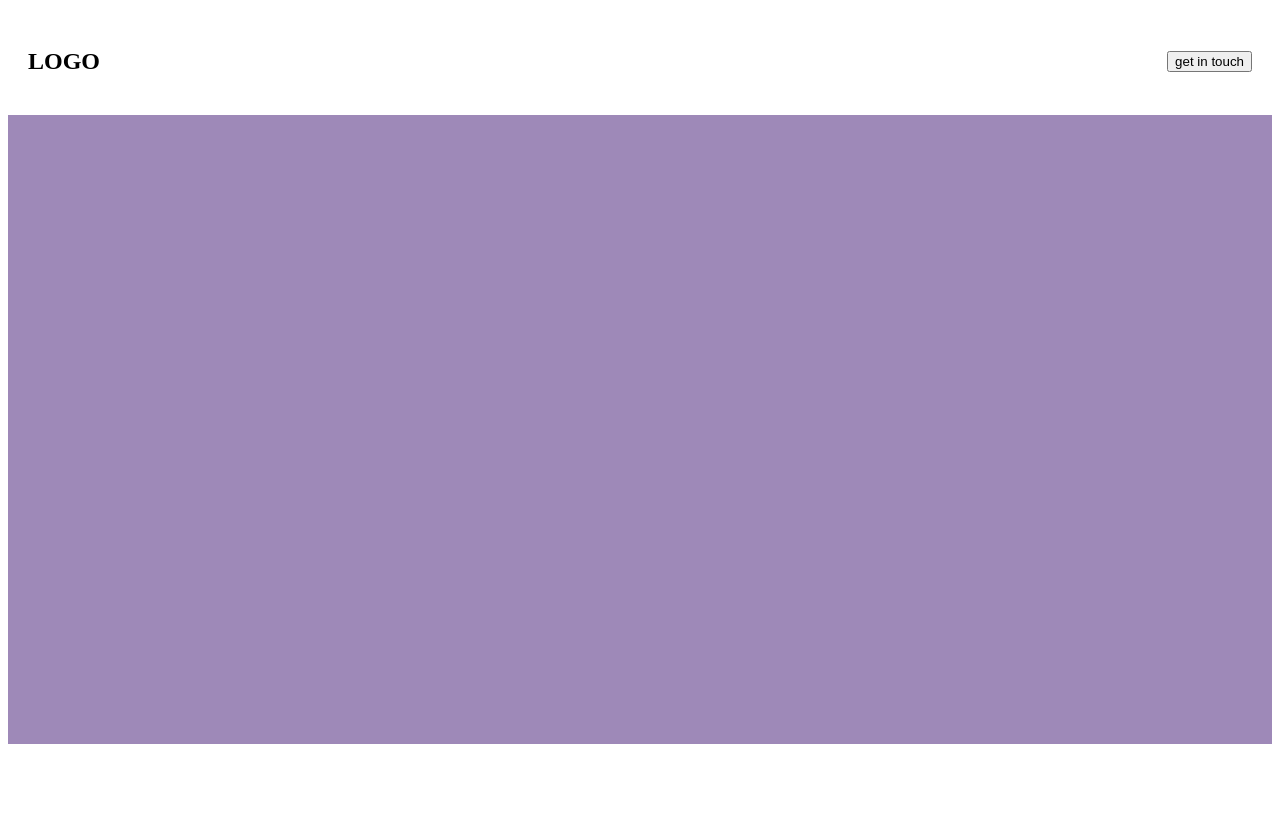
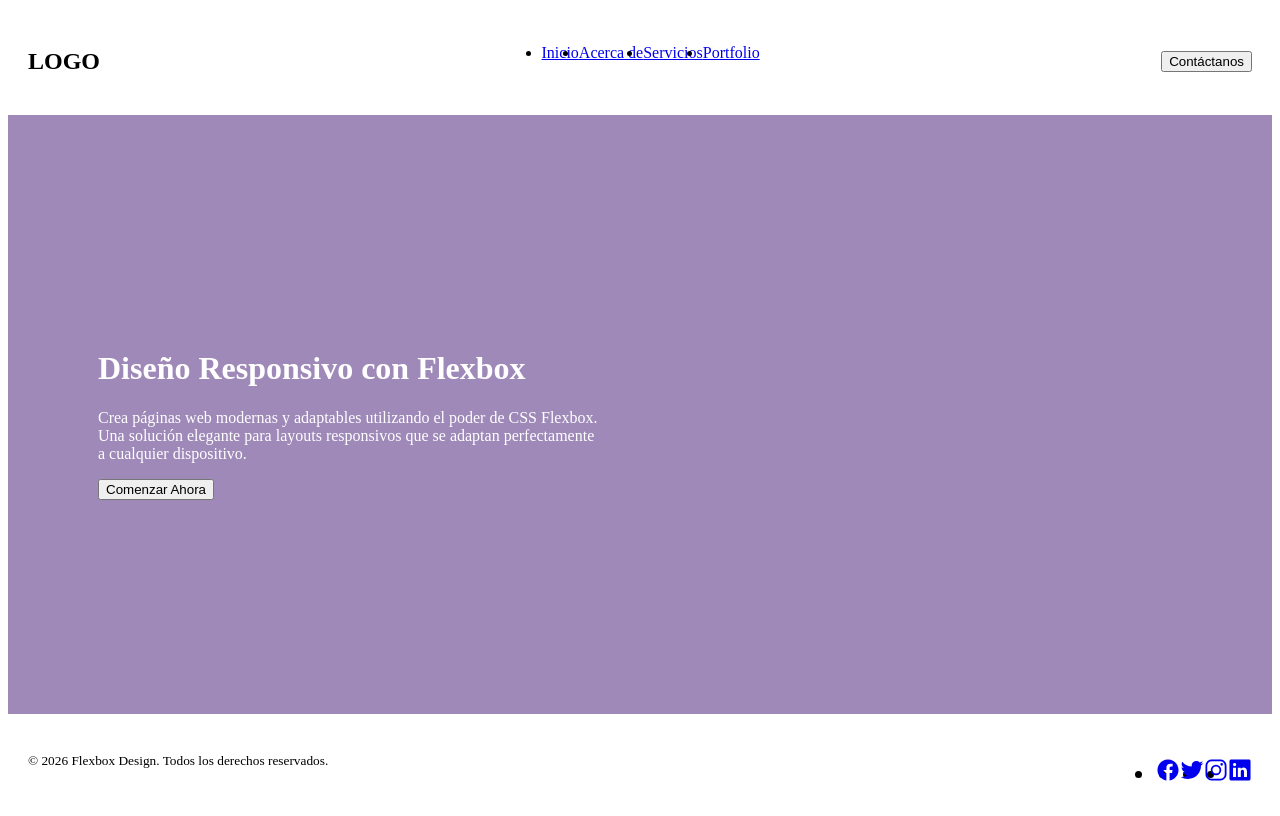
Before and after one commit to EstebanGM05/EjerciciosDiseno2, a plain HTML site: page Patrones/Ejer1/html1.html in a window 1280 px wide. Drawn offline with nearby package versions, Linux system fonts and the light colour scheme.

Commit message:
cambios en el ejer 1 de patrones

```diff
--- a/Patrones/Ejer1/html1.html
+++ b/Patrones/Ejer1/html1.html
@@ -1,35 +1,53 @@
 <!DOCTYPE html>
-<html lang="en">
+<html lang="es">
+
 <head>
-    <meta charset="UTF-8" />
-    <meta name="viewport" content="width=device-width, initial-scale=1.0" />
-    <title>Document</title>
-    <link rel="stylesheet" href="css1.css" />
+    <meta charset="UTF-8">
+    <meta name="viewport" content="width=device-width, initial-scale=1.0">
+    <meta name="description" content="Página responsiva a pantalla completa con Flexbox">
+    <link rel="stylesheet" href="css1.css">
+    <link rel="preconnect" href="https://fonts.googleapis.com">
+    <link rel="preconnect" href="https://fonts.gstatic.com" crossorigin>
+    <link href="https://fonts.googleapis.com/css2?family=Inter:wght@400;600;700&display=swap" rel="stylesheet">
+    <script type="module" src="https://unpkg.com/ionicons@7.1.0/dist/ionicons/ionicons.esm.js"></script>
+    <script nomodule src="https://unpkg.com/ionicons@7.1.0/dist/ionicons/ionicons.js"></script>
+    <title>Full-Screen Flexbox Page</title>
 </head>
+
 <body>
     <div class="wrapper">
         <header class="page-header">
             <nav>
                 <h2 class="logo">LOGO</h2>
                 <ul>
-            <!-- list items here -->
+                    <li><a href="#home">Inicio</a></li>
+                    <li><a href="#about">Acerca de</a></li>
+                    <li><a href="#services">Servicios</a></li>
+                    <li><a href="#portfolio">Portfolio</a></li>
                 </ul>
-          <button class="cta-contact">get in touch</button>
+                <button class="cta-contact">Contáctanos</button>
             </nav>
         </header>
+
         <main class="page-main">
             <div>
-          <!-- content here -->
+                <h1>Diseño Responsivo con Flexbox</h1>
+                <p>Crea páginas web modernas y adaptables utilizando el poder de CSS Flexbox. Una solución elegante para
+                    layouts responsivos que se adaptan perfectamente a cualquier dispositivo.</p>
+                <button class="cta-main">Comenzar Ahora</button>
             </div>
         </main>
+
         <footer class="page-footer">
-        <small>
-          <!-- content here -->
-        </small>
+            <small>&copy; 2026 Flexbox Design. Todos los derechos reservados.</small>
             <ul>
-          <!-- list items here -->
+                <li><a href="#" aria-label="Facebook"><ion-icon name="logo-facebook"></ion-icon></a></li>
+                <li><a href="#" aria-label="Twitter"><ion-icon name="logo-twitter"></ion-icon></a></li>
+                <li><a href="#" aria-label="Instagram"><ion-icon name="logo-instagram"></ion-icon></a></li>
+                <li><a href="#" aria-label="LinkedIn"><ion-icon name="logo-linkedin"></ion-icon></a></li>
             </ul>
         </footer>
     </div>
 </body>
+
 </html>
--- a/Patrones/Ejer3/styles.css
+++ b/Patrones/Ejer3/styles.css
@@ -1,57 +1,91 @@
-/* Sobrescribe el estilo por defecto y establece el padding y el margen a cero */
-
-* {
-  box-sizing: border-box;
-  padding: 0;
-  margin: 0
+/* Variables CSS */
+:root {
+    --main-white-color: white;
+    --main-purple-color: #9e89b8;
 }
 
-/* Texto color blanco en todas partes */
-
-body {
-  font-family: "lato", sans-serif;
-  color: white;
+/* Contenedor principal con Flexbox */
+.wrapper {
+    display: flex;
+    flex-direction: column;
+    min-height: 100vh;
 }
 
-/* Hacer todo el texto de los links negro y sin decoración*/
-a {
-  color: black;
-  text-decoration: none;
+.wrapper>* {
+    padding: 20px;
 }
 
-
-h1 {
-  font-size: 30px;
-  font-weight: 600;
-  margin: 10px 0;
-  line-height: 1.2;
+.page-main {
+    flex-grow: 1;
 }
 
-
-h2 {
-  font-size: 25px;
-  font-weight: 300;
-  margin: 10px 0;
-  line-height: 1.2;
+/* Navegación del header */
+.page-header nav {
+    display: flex;
+    flex-wrap: wrap;
+    justify-content: space-between;
+    align-items: center;
 }
 
-p {
-  font-size: 30px;
+.page-header ul {
+    display: flex;
+    order: 1;
+    width: 100%;
+    margin-top: 15px;
 }
 
-/* Todas las imágenes deben ser del mismo tamañño que su contenedor*/
-img {
-  width: 100%;
+/* Sección principal con imagen de fondo */
+.page-main {
+    display: flex;
+    flex-direction: column;
+    justify-content: center;
+    min-height: 350px;
+    background: var(--main-purple-color) url(https://images.unsplash.com/photo-1557683316-973673baf926?w=1920&q=80) no-repeat center / cover;
+    background-blend-mode: luminosity;
+    color: var(--main-white-color);
 }
 
-/* Remover el estilo a los elementos de una lista */
-li {
-  list-style-type: none;
+.page-main div {
+    max-width: 500px;
 }
 
+/* Footer */
+.page-footer {
+    display: flex;
+    flex-direction: column-reverse;
+}
 
+.page-footer ul {
+    display: flex;
+    font-size: 1.5rem;
+    margin-bottom: 5px;
+}
 
-p {
-  font-size: 20px;
-  margin: 10px 0;
+/* Responsive - Tablet y superior (≥550px) */
+@media screen and (min-width: 550px) {
+    .page-header ul {
+        width: auto;
+        margin-top: 0;
+    }
+
+    .page-header .cta-contact {
+        order: 1;
+    }
+
+    .page-footer {
+        flex-direction: row;
+        justify-content: space-between;
+        align-items: center;
+    }
+
+    .page-footer ul {
+        margin-bottom: 0;
+    }
 }
+
+/* Responsive - Desktop (≥768px) */
+@media screen and (min-width: 768px) {
+    .page-main {
+        padding-left: 90px;
+    }
+}
```
Also changed, not shown: Patrones/Ejer2/OffCanvas/html.html (+8 -1 lines). Lines whose indentation alone changed are shown as unchanged.
